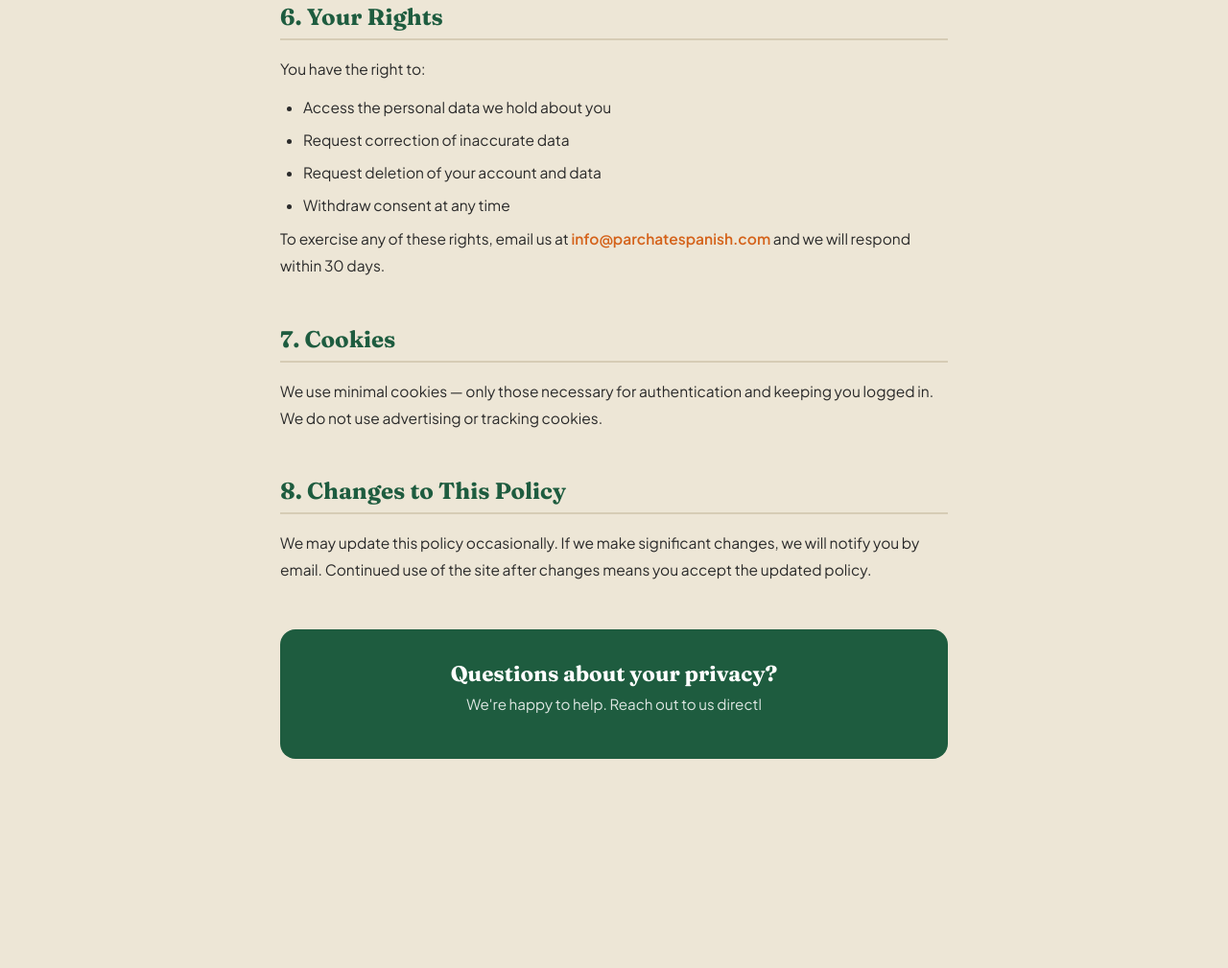
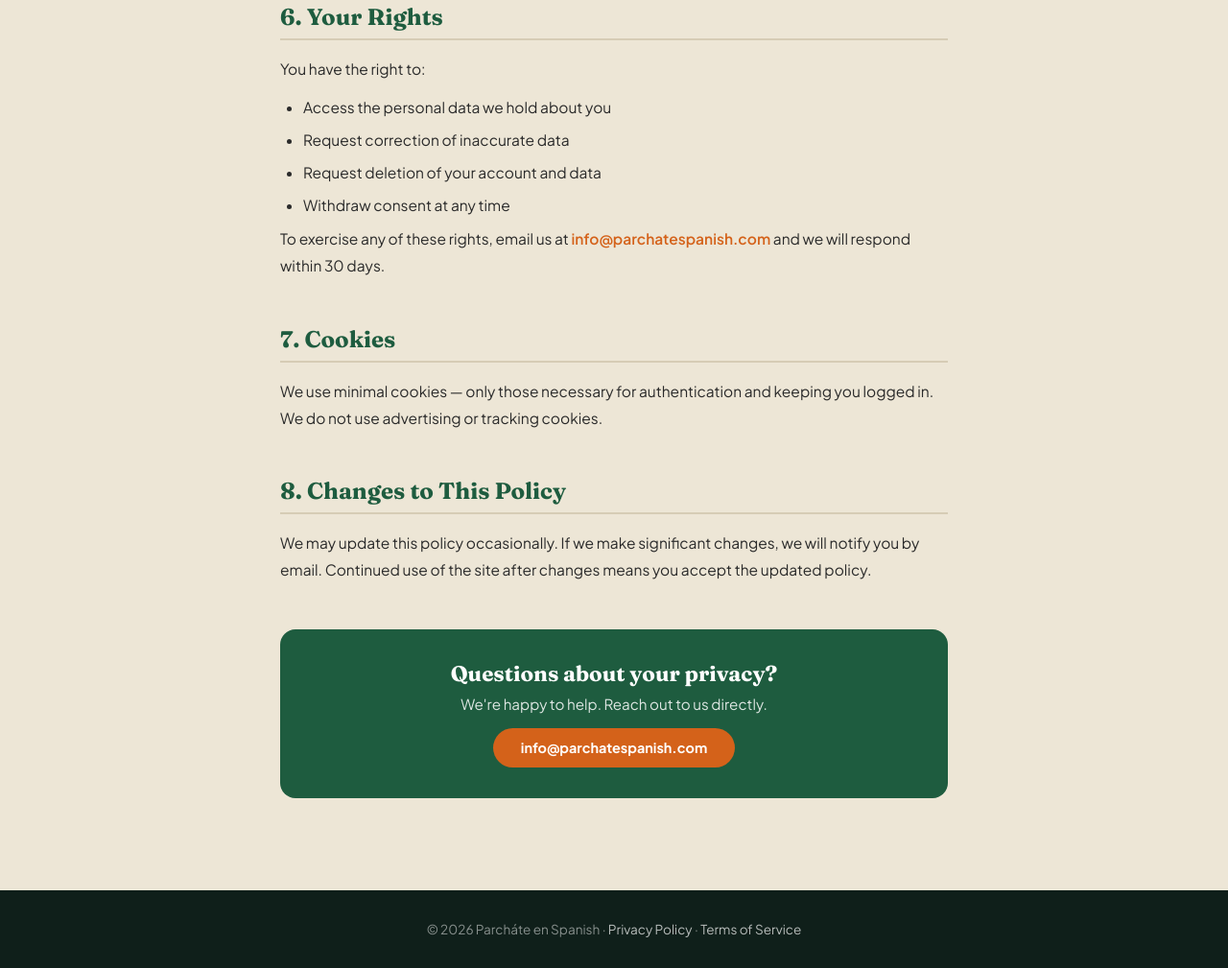
Before and after one commit to hayaluj/parchatespanish, a website: page privacy-policy.html in a window 1280 px wide. Shown: the part 1847-2856 px from the top of the page at 96% size. Before the commit the page ends 2734 px from the top, so only its background shows below. Drawn offline with Linux system fonts and the light colour scheme.

Commit message:
Add files via upload

```diff
--- a/privacy-policy.html
+++ b/privacy-policy.html
@@ -272,4 +272,15 @@
 
   <div class="contact-box">
     <h3>Questions about your privacy?</h3>
-    <p>We're happy to help. Reach out to us directl
+    <p>We're happy to help. Reach out to us directly.</p>
+    <a href="mailto:info@parchatespanish.com">info@parchatespanish.com</a>
+  </div>
+
+</div>
+
+<footer>
+  <p>© 2026 Parcháte en Spanish · <a href="/privacy-policy.html">Privacy Policy</a> · <a href="/terms-of-service.html">Terms of Service</a></p>
+</footer>
+
+</body>
+</html>
```
